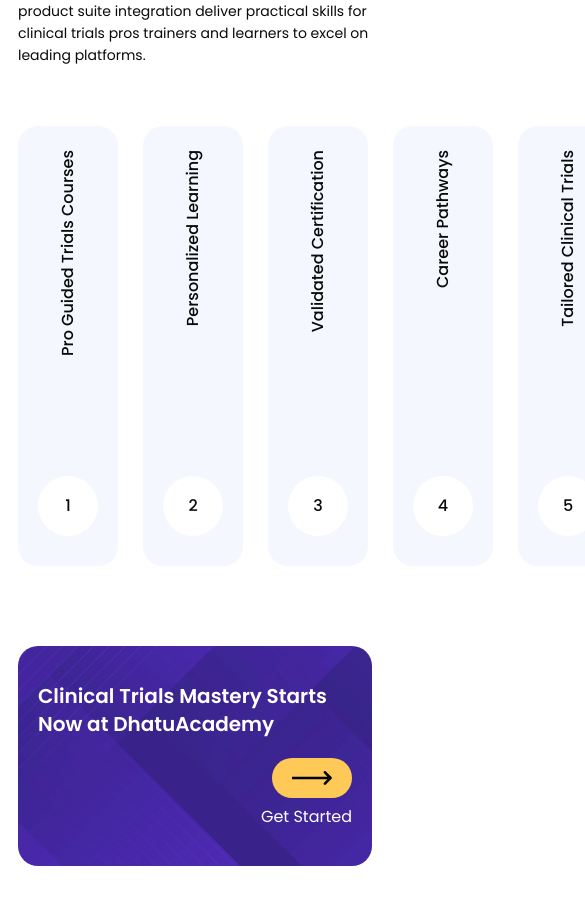
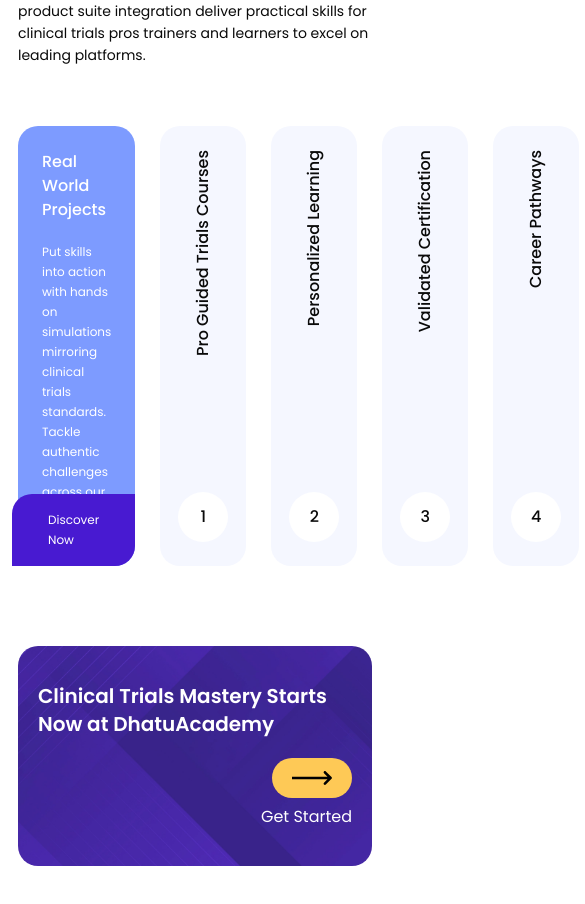
Before and after one commit to therareaniket/academy-website, a Next.js app: page / in a window 390 px wide. Shown: the part 2569-3473 px from the top of the page, 585 px wide, since content can reach past the window. Built offline with nearby package versions, Linux system fonts and the light colour scheme.

Commit message:
ci 🔄: Key Features Responsive till 1200px of screen Width

```diff
--- a/src/assets/responsive.css
+++ b/src/assets/responsive.css
@@ -204,6 +204,8 @@
     .steps-headings h2, .step-img  { width: 480px; }
     .steps-headings .h6, .step-list { width: 400px; }
     .step-list { padding: 12px 0; }
+    .usp-list { padding: 24px 18px; }
+    .usp-list .list-num { width: 50px; height: 50px; margin-bottom: 0; }
 
 }
 
--- a/src/components/Homepage/HomeUSP.tsx
+++ b/src/components/Homepage/HomeUSP.tsx
@@ -14,6 +14,18 @@
                     </div>
 
                     <div className="usp-lists">
+                        <div className="usp-list site-radius-20 active-usp">
+                            <div className="">
+                                <p className="h4 text-md vertical-text">Real World Projects</p>
+
+                                <p className="text-18">Put skills into action with hands on simulations mirroring clinical trials standards. Tackle authentic challenges across our product platforms. Build practical expertise through live scenarios for pros trainers and learners.</p>
+                            </div>
+
+                            <span className="h4 text-md list-num">6</span>
+
+                            <Link href="/About" title="Discover Now" className="usp-link text-18">Discover Now</Link>
+                        </div>
+
                         <div className="usp-list site-radius-20">
                             <p className="h4 text-md vertical-text">Pro Guided Trials Courses</p>
 
@@ -44,17 +56,7 @@
                             <span className="h4 text-md list-num">5</span>
                         </div>
 
-                        <div className="usp-list site-radius-20 active-usp">
-                            <div className="">
-                                <p className="h4 text-md vertical-text">Real World Projects</p>
 
-                                <p className="text-18">Put skills into action with hands on simulations mirroring clinical trials standards. Tackle authentic challenges across our product platforms. Build practical expertise through live scenarios for pros trainers and learners.</p>
-                            </div>
-
-                            <span className="h4 text-md list-num">6</span>
-
-                            <Link href="/About" title="Discover Now" className="usp-link text-18">Discover Now</Link>
-                        </div>
                     </div>
                 </div>
             </section>
```
